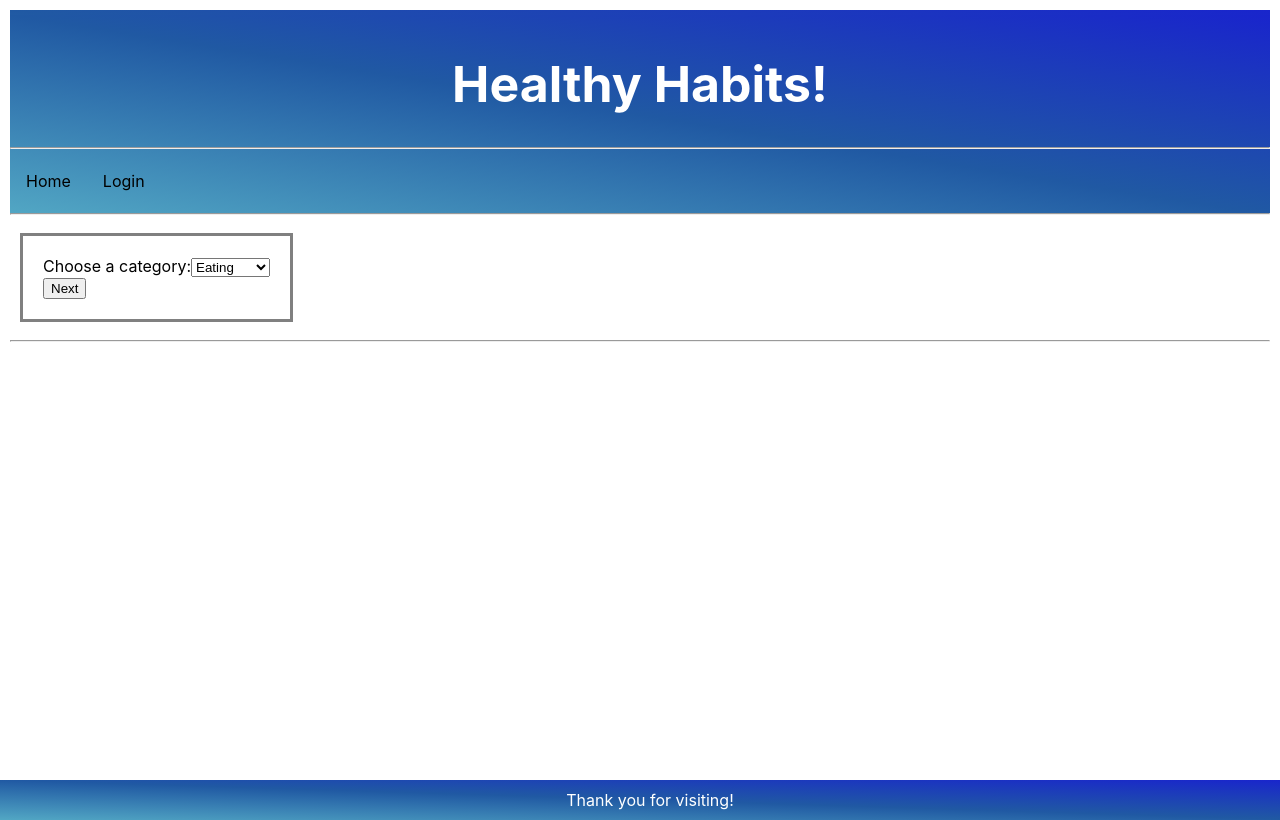
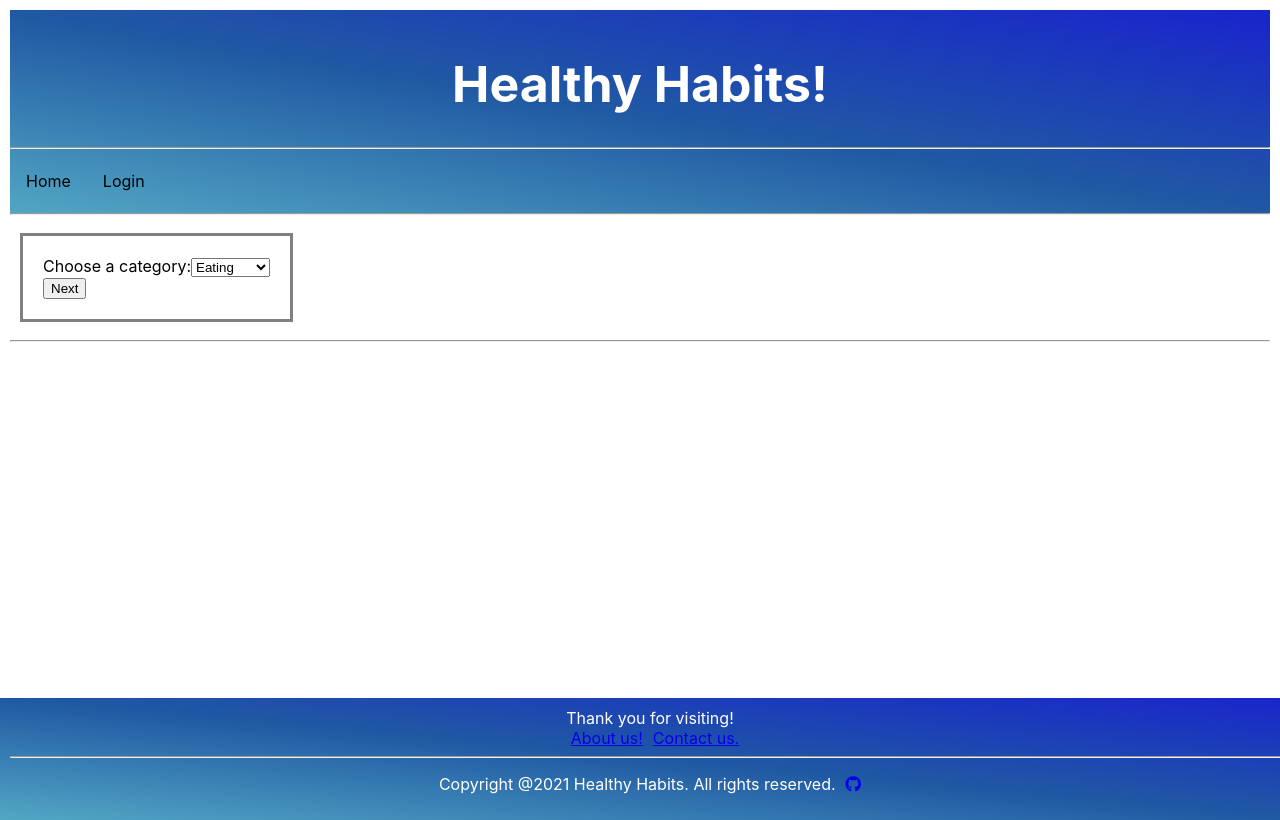
Before and after one commit to dorrianweber/healthyHabits, a React (Create React App) app in the folder client/: page /form in a window 1280 px wide. Built offline with nearby package versions, Linux system fonts and the light colour scheme.

Commit message:
Added information to the footer. Added an About us page

```diff
--- a/client/public/index.html
+++ b/client/public/index.html
@@ -3,6 +3,7 @@
   <head>
     <meta charset="utf-8" />
     <link rel="stylesheet" href="./style.css"/>
+    <link rel="stylesheet" href="https://pro.fontawesome.com/releases/v5.10.0/css/all.css" integrity="sha384-AYmEC3Yw5cVb3ZcuHtOA93w35dYTsvhLPVnYs9eStHfGJvOvKxVfELGroGkvsg+p" crossorigin="anonymous"/>
     <meta name="viewport" content="width=device-width, initial-scale=1" />
     <meta name="theme-color" content="#000000" />
     <meta
--- a/client/src/components/Footer.js
+++ b/client/src/components/Footer.js
@@ -3,7 +3,28 @@ import React from "react";
 function Footer() {
   return (
     <div>
-      <footer>Thank you for visiting!</footer>
+      <footer>
+        Thank you for visiting!
+        <br />
+        <div>
+          <a href="/About" style={{ marginLeft: "10px", marginRight: "10px" }}>
+            About us!
+          </a>
+          <a href="/">Contact us.</a>
+        </div>
+        <hr />
+        <div>
+          <p>
+            Copyright @2021 Healthy Habits. All rights reserved.
+            <a href="https://github.com/dorrianweber/healthyHabits">
+              <i className="fab fa-github" style={{ marginLeft: "10px" }}>
+                {" "}
+              </i>
+            </a>
+          </p>
+        </div>
+      </footer>
+
       <hr />
     </div>
   );
--- /dev/null
+++ b/client/src/pages/About.js
@@ -0,0 +1,28 @@
+import React from "react";
+
+function About() {
+  return (
+    <div className="About">
+      <div>
+        <p>About us</p>
+        <p>
+          Healthy Habits was created to help people improve their life by
+          changing bad habits and creating healthy habits.
+        </p>
+
+        <div>
+          Team members:
+          <ul style={{ listStyleType: "none" }}>
+            <li>Reynaldo Bracamonte</li>
+            <li>Dorrian Weber</li>
+            <li>Matthew Herold</li>
+            <li>Chris Holmes</li>
+            <li>Petr Constantinov</li>
+          </ul>
+        </div>
+      </div>
+    </div>
+  );
+}
+
+export default About;
--- a/client/src/router.js
+++ b/client/src/router.js
@@ -3,6 +3,7 @@ import NoMatch from "./pages/NoMatch";
 import Login from "./pages/Login";
 import Profile from "./pages/Profile";
 import Form from "./pages/Form";
+import About from "./pages/About";
 import React from "react";
 import { BrowserRouter as Router, Route, Switch } from "react-router-dom";
 import Header from "./components/Header";
@@ -29,6 +30,9 @@ function AppRouter() {
             <Form />
           </Route>
           <Route>
+            <About />
+          </Route>
+          <Route>
             <NoMatch />
           </Route>
         </Switch>
--- a/package.json
+++ b/package.json
@@ -6,6 +6,7 @@
   "dependencies": {
     "axios": "^0.21.1",
     "bcrypt": "^5.0.1",
+    "bootstrap": "^5.0.1",
     "chart.js": "^2.9.4",
     "concurrently": "^6.1.0",
     "connect-session-sequelize": "^7.1.1",
```
Also changed, not shown: client/src/index.js (+5 -5 lines), 1 other file (tests, documents, lock files or other folders).
